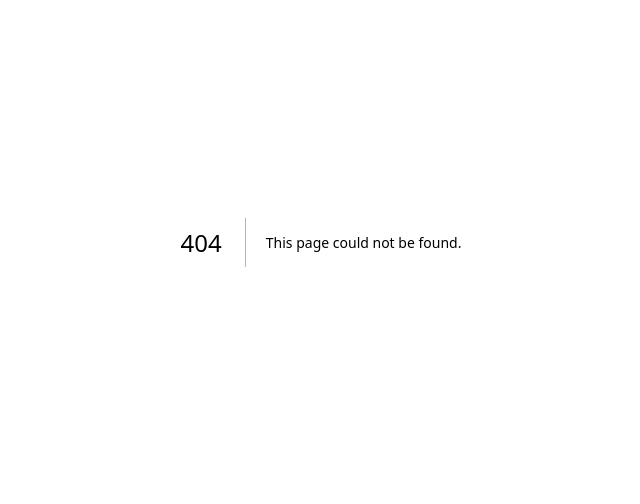
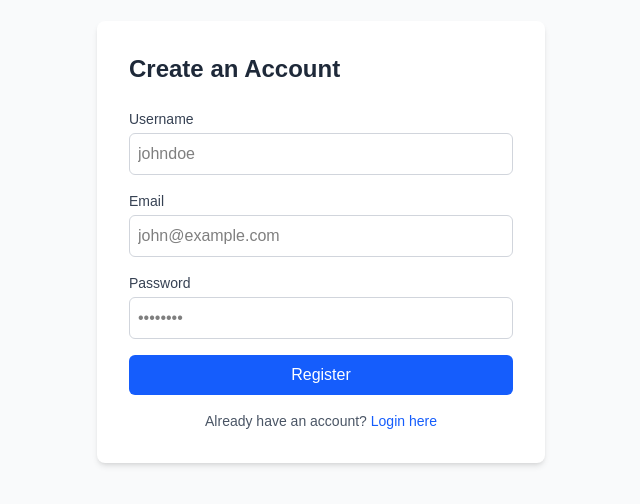
Before and after one commit to Ben2811/social-commerce, a Next.js app: page /register in a window 1280 px wide. Before the commit this address had no page. Shown: the part 158-662 px from the top of the page, without its empty margins (319-959 px from the left). Built offline with nearby package versions, Linux system fonts and the light colour scheme.

Commit message:
feat: add register feature

```diff
--- /dev/null
+++ b/app/api/register/route.ts
@@ -0,0 +1,30 @@
+import { NextResponse } from 'next/server';
+
+export async function POST(request: Request) {
+  try {
+    const body = await request.json();
+    const { username, email, password } = body;
+
+    // Basic validation
+    if (!username || !email || !password) {
+      return NextResponse.json(
+        { message: 'Missing required fields' },
+        { status: 400 }
+      );
+    }
+
+    console.log('Registration attempt:', { username, email });
+
+    // Mocking a successful registration
+    return NextResponse.json(
+      { message: 'User registered successfully' },
+      { status: 201 }
+    );
+  } catch (error) {
+    console.error('Registration error:', error);
+    return NextResponse.json(
+      { message: 'Internal server error' },
+      { status: 500 }
+    );
+  }
+}
--- a/app/page.tsx
+++ b/app/page.tsx
@@ -52,6 +52,12 @@ export default function Home() {
           </a>
           <a
             className="flex h-12 w-full items-center justify-center rounded-full border border-solid border-black/[.08] px-5 transition-colors hover:border-transparent hover:bg-black/[.04] dark:border-white/[.145] dark:hover:bg-[#1a1a1a] md:w-[158px]"
+            href="/register"
+          >
+            Register
+          </a>
+          <a
+            className="flex h-12 w-full items-center justify-center rounded-full border border-solid border-black/[.08] px-5 transition-colors hover:border-transparent hover:bg-black/[.04] dark:border-white/[.145] dark:hover:bg-[#1a1a1a] md:w-[158px]"
             href="https://nextjs.org/docs?utm_source=create-next-app&utm_medium=appdir-template-tw&utm_campaign=create-next-app"
             target="_blank"
             rel="noopener noreferrer"
--- /dev/null
+++ b/app/register/page.tsx
@@ -0,0 +1,126 @@
+'use client';
+
+import { useState } from 'react';
+
+export default function RegisterPage() {
+  const [formData, setFormData] = useState({
+    username: '',
+    email: '',
+    password: '',
+  });
+  const [error, setError] = useState('');
+  const [success, setSuccess] = useState(false);
+  const [loading, setLoading] = useState(false);
+
+  const handleChange = (e: React.ChangeEvent<HTMLInputElement>) => {
+    setFormData({
+      ...formData,
+      [e.target.name]: e.target.value,
+    });
+  };
+
+  const handleSubmit = async (e: React.FormEvent) => {
+    e.preventDefault();
+    setLoading(true);
+    setError('');
+
+    try {
+      const res = await fetch('/api/register', {
+        method: 'POST',
+        headers: {
+          'Content-Type': 'application/json',
+        },
+        body: JSON.stringify(formData),
+      });
+
+      const data = await res.json();
+
+      if (res.ok) {
+        setSuccess(true);
+      } else {
+        setError(data.message || 'Something went wrong');
+      }
+    } catch (err) {
+      setError('Failed to connect to the server');
+    } finally {
+      setLoading(false);
+    }
+  };
+
+  if (success) {
+    return (
+      <div className="flex min-h-screen items-center justify-center bg-gray-50 p-4">
+        <div className="w-full max-w-md rounded-lg bg-white p-8 shadow-md">
+          <h2 className="mb-4 text-2xl font-bold text-green-600">Success!</h2>
+          <p className="text-gray-600">Your account has been created successfully.</p>
+          <button
+            onClick={() => window.location.href = '/login'}
+            className="mt-6 w-full rounded-md bg-blue-600 py-2 text-white hover:bg-blue-700"
+          >
+            Go to Login
+          </button>
+        </div>
+      </div>
+    );
+  }
+
+  return (
+    <div className="flex min-h-screen items-center justify-center bg-gray-50 p-4">
+      <div className="w-full max-w-md rounded-lg bg-white p-8 shadow-md">
+        <h2 className="mb-6 text-2xl font-bold text-gray-800">Create an Account</h2>
+        <form onSubmit={handleSubmit} className="space-y-4">
+          <div>
+            <label className="block text-sm font-medium text-gray-700">Username</label>
+            <input
+              type="text"
+              name="username"
+              required
+              value={formData.username}
+              onChange={handleChange}
+              className="mt-1 w-full text-black rounded-md border border-gray-300 p-2 focus:border-blue-500 focus:outline-none"
+              placeholder="johndoe"
+            />
+          </div>
+          <div>
+            <label className="block text-sm font-medium text-gray-700">Email</label>
+            <input
+              type="email"
+              name="email"
+              required
+              value={formData.email}
+              onChange={handleChange}
+              className="mt-1 w-full text-black rounded-md border border-gray-300 p-2 focus:border-blue-500 focus:outline-none"
+              placeholder="john@example.com"
+            />
+          </div>
+          <div>
+            <label className="block text-sm font-medium text-gray-700">Password</label>
+            <input
+              type="password"
+              name="password"
+              required
+              value={formData.password}
+              onChange={handleChange}
+              className="mt-1 w-full text-black rounded-md border border-gray-300 p-2 focus:border-blue-500 focus:outline-none"
+              placeholder="••••••••"
+            />
+          </div>
+          {error && <p className="text-sm text-red-600">{error}</p>}
+          <button
+            type="submit"
+            disabled={loading}
+            className="w-full rounded-md bg-blue-600 py-2 text-white hover:bg-blue-700 disabled:bg-blue-300"
+          >
+            {loading ? 'Registering...' : 'Register'}
+          </button>
+        </form>
+        <p className="mt-4 text-center text-sm text-gray-600">
+          Already have an account?{' '}
+          <a href="/login" className="text-blue-600 hover:underline">
+            Login here
+          </a>
+        </p>
+      </div>
+    </div>
+  );
+}
```
